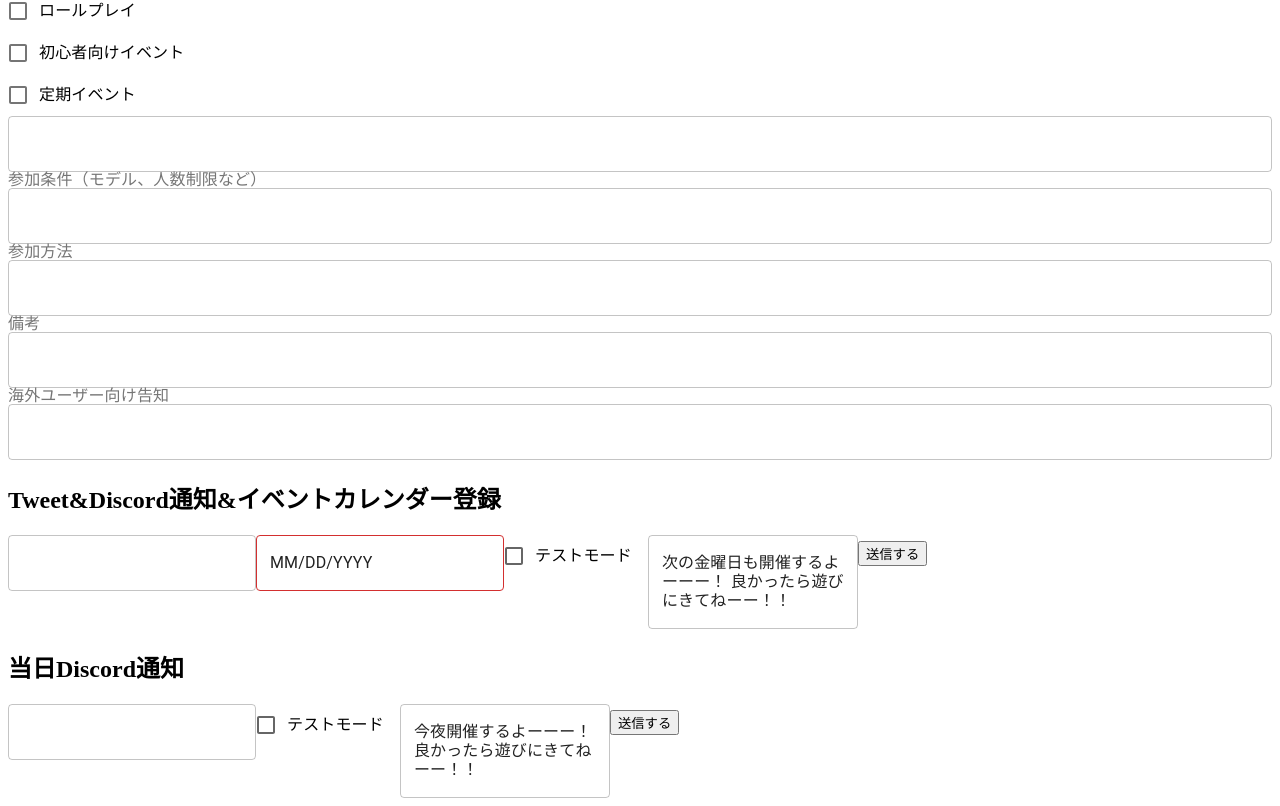
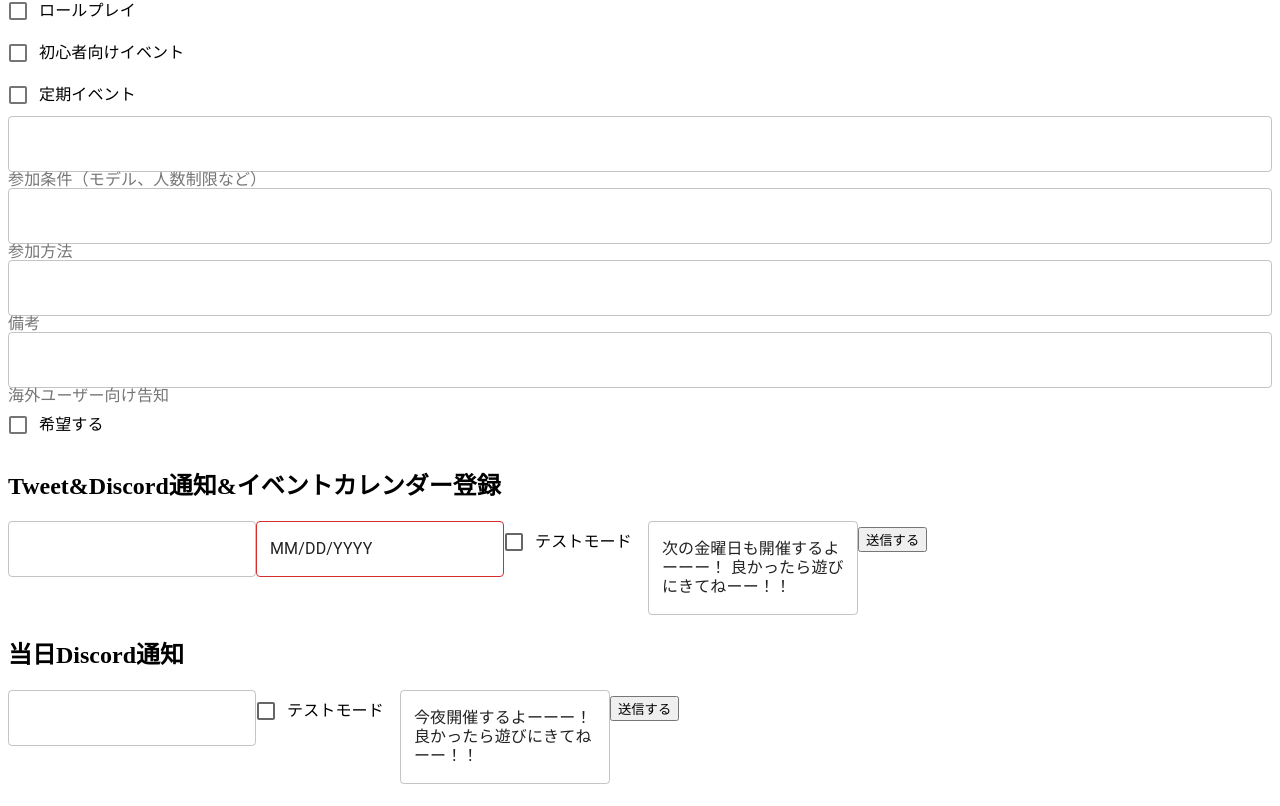
Before and after one commit to yuya-0928/eventAnnounceBot, a React (Vite) app in the folder frontend/: page / in a window 1280 px wide. Shown: the part 1063-1869 px from the top of the page. Built offline with nearby package versions, Linux system fonts and the light colour scheme.

Commit message:
海外ユーザー向け告知のチェックボックスを設置する

```diff
--- a/frontend/src/component/VrcEventCalenderUrlGenerator.tsx
+++ b/frontend/src/component/VrcEventCalenderUrlGenerator.tsx
@@ -116,7 +116,7 @@ export const VrcEventCalenderUrlGenerator = () => {
         </MuiFormControl>
         <MuiFormControl>
           <MuiFormLabel>海外ユーザー向け告知</MuiFormLabel>
-          <MuiTextField name="eventName" variant="outlined" />
+          <MuiFormControlLabel control={<MuiCheckbox />} label={"希望する"} />
         </MuiFormControl>
       </MuiFormGroup>
     </>
```
